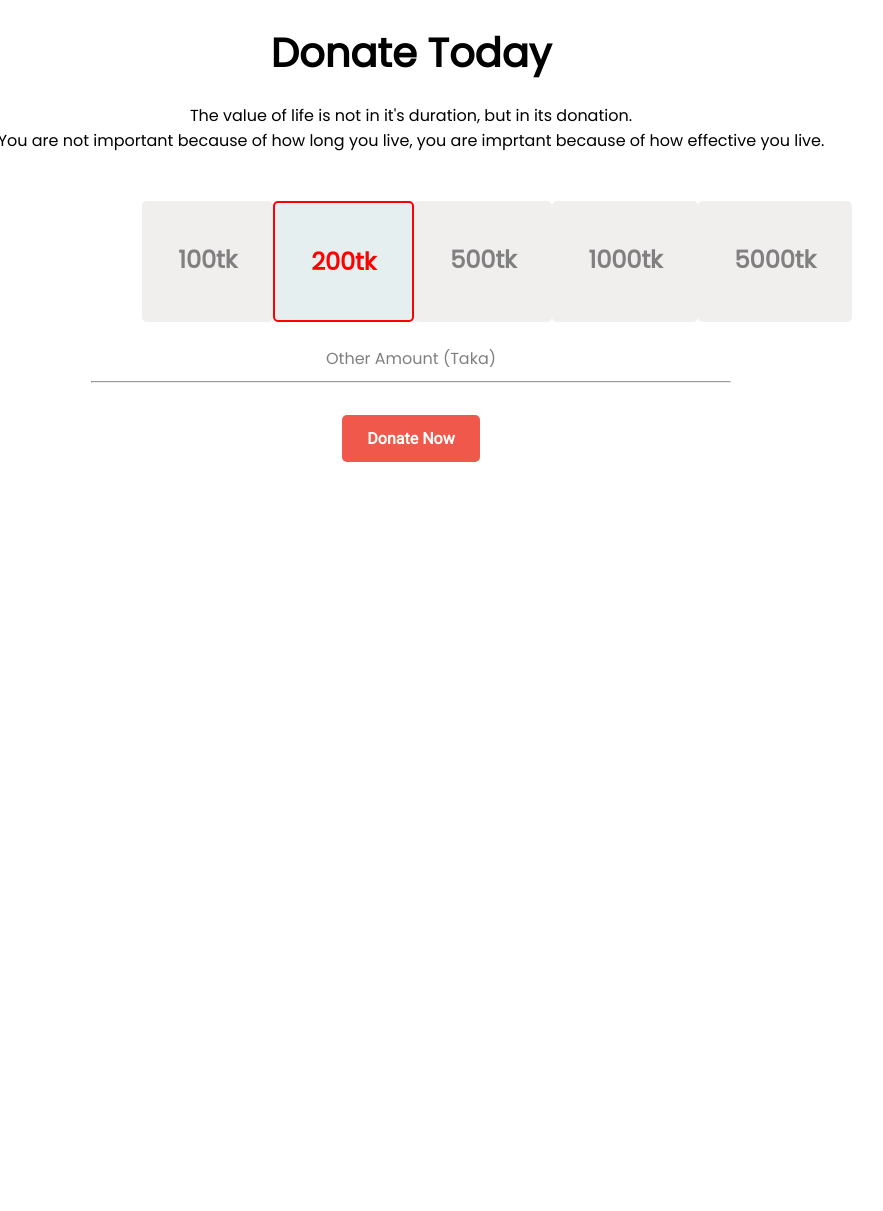
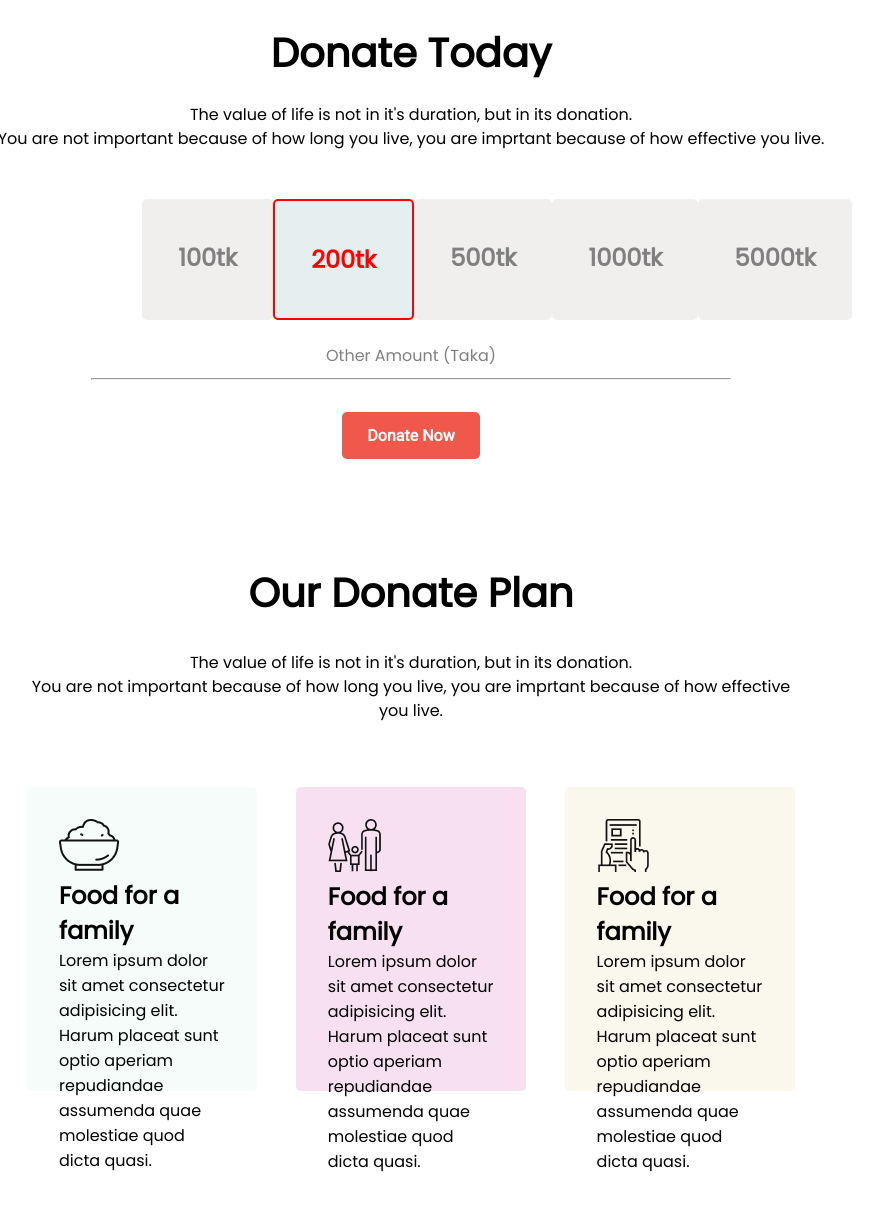
Before and after one commit to hamimhossain1/donation-giving, a plain HTML site: page index.html in a window 1280 px wide. Shown: the part 653-1864 px from the top of the page, without its empty margins (229-1112 px from the left). Before the commit the page ends 1115 px from the top, so only its background shows below. Drawn offline with Linux system fonts and the light colour scheme.

Commit message:
donate plan going on

```diff
--- a/index.html
+++ b/index.html
@@ -45,8 +45,42 @@
         <p class="other-amount">Other Amount (Taka)</p>
         <hr>
         <button class="banner-btn">Donate Now</button>
+    </section>
 
+    <!-------donate plan section------->
+    <section id="donatePlan">
+        <div class="donatePlan-text">
+            <h1>Our Donate Plan</h1>
+            <p>The value of life is not in it's duration, but in its donation. <br> You are not important because of how long you live, you are imprtant because of how effective you live.</p>
+        </div>
+        <div class="cards">
+            <div class="card card-1">
+                <img src="images/icons/food.png" alt="">
+                <h1>Food for a family</h1>
+                <p>Lorem ipsum dolor sit amet consectetur adipisicing elit. Harum placeat sunt optio aperiam repudiandae assumenda quae molestiae quod dicta quasi.</p>
+            </div>
+            <div class="card card-2">
+                <img src="images/icons/shelter.png" alt="">
+                <h1>Food for a family</h1>
+                <p>Lorem ipsum dolor sit amet consectetur adipisicing elit. Harum placeat sunt optio aperiam repudiandae assumenda quae molestiae quod dicta quasi.</p>
+            </div>
+            <div class="card card-3">
+                <img src="images/icons/Frame-1.png" alt="">
+                <h1>Food for a family</h1>
+                <p>Lorem ipsum dolor sit amet consectetur adipisicing elit. Harum placeat sunt optio aperiam repudiandae assumenda quae molestiae quod dicta quasi.</p>
+            </div>
+        </div>
     </section>
+
+
+
+    <br><br>
+    <br>
+    <br>
+    <br>
+
+
+
 
 
 
@@ -57,6 +91,5 @@
     <!-------banner section------->
     <!-------banner section------->
     <!-------banner section------->
-    <!-------banner section------->
 </body>
 </html>
--- a/style.css
+++ b/style.css
@@ -48,6 +48,9 @@ body{
     font-size: 2.5em;
     padding: .5em;
 }
+#donateMoney p{
+    line-height: 1.5;
+}
 #donateMoney h5{
     margin-bottom: 1em;
     font-size: 1.5em;
@@ -80,6 +83,46 @@ hr{
     color: red !important;
 }
 
+/* ....donate plan section .... */
+#donatePlan{
+    padding-top: 6.5em;
+    max-width: 60%;
+    margin: auto;
+}
+.donatePlan-text{
+    text-align: center;
+
+}
+.donatePlan-text h1{
+    padding-bottom: .7em;
+    font-size: 2.5em;
+}
+.donatePlan-text p{
+    line-height: 1.5;
+}
+.cards{
+    display: flex;
+    justify-content: space-between;
+    margin-top: 4em;
+}
+.card{
+    max-width: 30%;
+    /* border: 2px black solid; */
+    height: 19em;
+    width: 20em;
+    padding: 2em;
+    border-radius: 5px;
+}
+.card-1{
+    background-color: rgb(245, 252, 249);
+}
+.card-2{
+    background-color: rgb(247, 225, 240);
+}
+.card-3{
+    background-color: rgb(250, 248, 236);
+}
+
 
 
 
@@ -94,4 +137,3 @@ hr{
 
 /* ....banner section .... */
 /* ....banner section .... */
-/* ....banner section .... */
```
